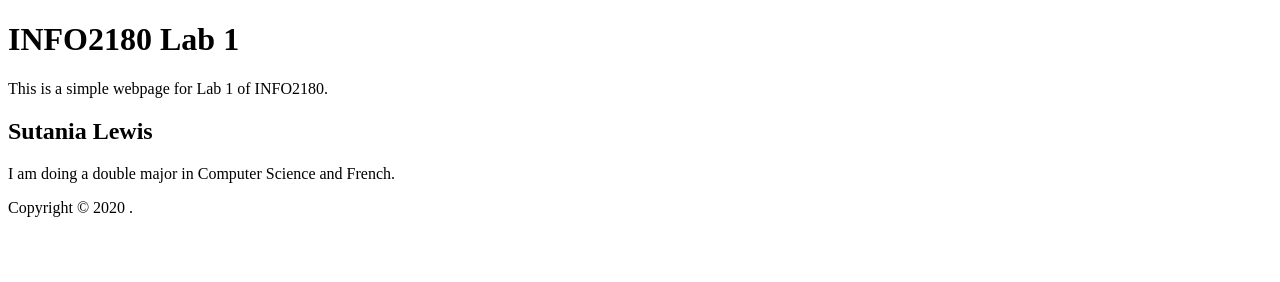
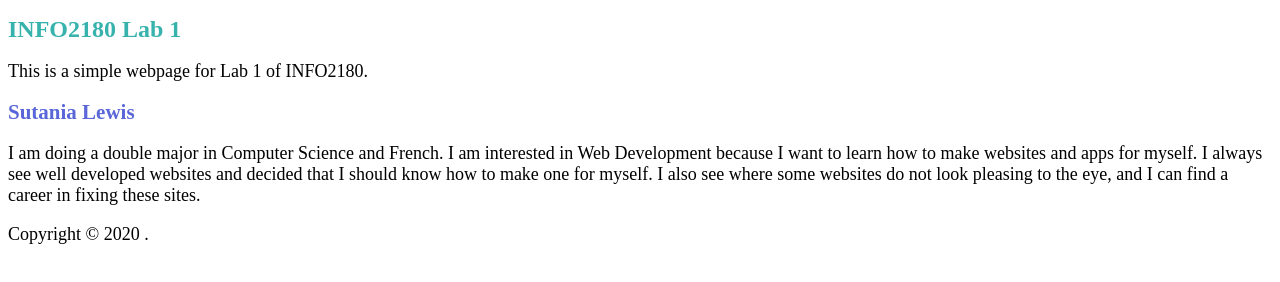
Before and after one commit to Sila678/info2180-lab1, a plain HTML site: page index.html in a window 1280 px wide. Drawn offline with Linux system fonts and the light colour scheme.

Commit message:
HTML for Lab 2

```diff
--- a/index.html
+++ b/index.html
@@ -5,6 +5,7 @@
     <meta name="viewport" content="width=device-width, initial-scale=1.0">
     <meta http-equiv="X-UA-Compatible" content="ie=edge">
     <title>INFO2180 Lab 1</title>
+    <link rel="stylesheet" href="styles.css">
 </head>
 <body>
     <header>
@@ -13,7 +14,7 @@
     </header>
     <main>
         <h2>Sutania Lewis</h2>
-        <p>I am doing a double major in Computer Science and French.</p>
+        <p>I am doing a double major in Computer Science and French.  I am interested in Web Development because I want to learn how to make websites and apps for myself.  I always see well developed websites and decided that I should know how to make one for myself.  I also see where some websites do not look pleasing to the eye, and I can find a career in fixing these sites.</p>
     </main>
     <footer>
         <p>Copyright &copy; 2020 <Sutania Lewis>.</p>
```
